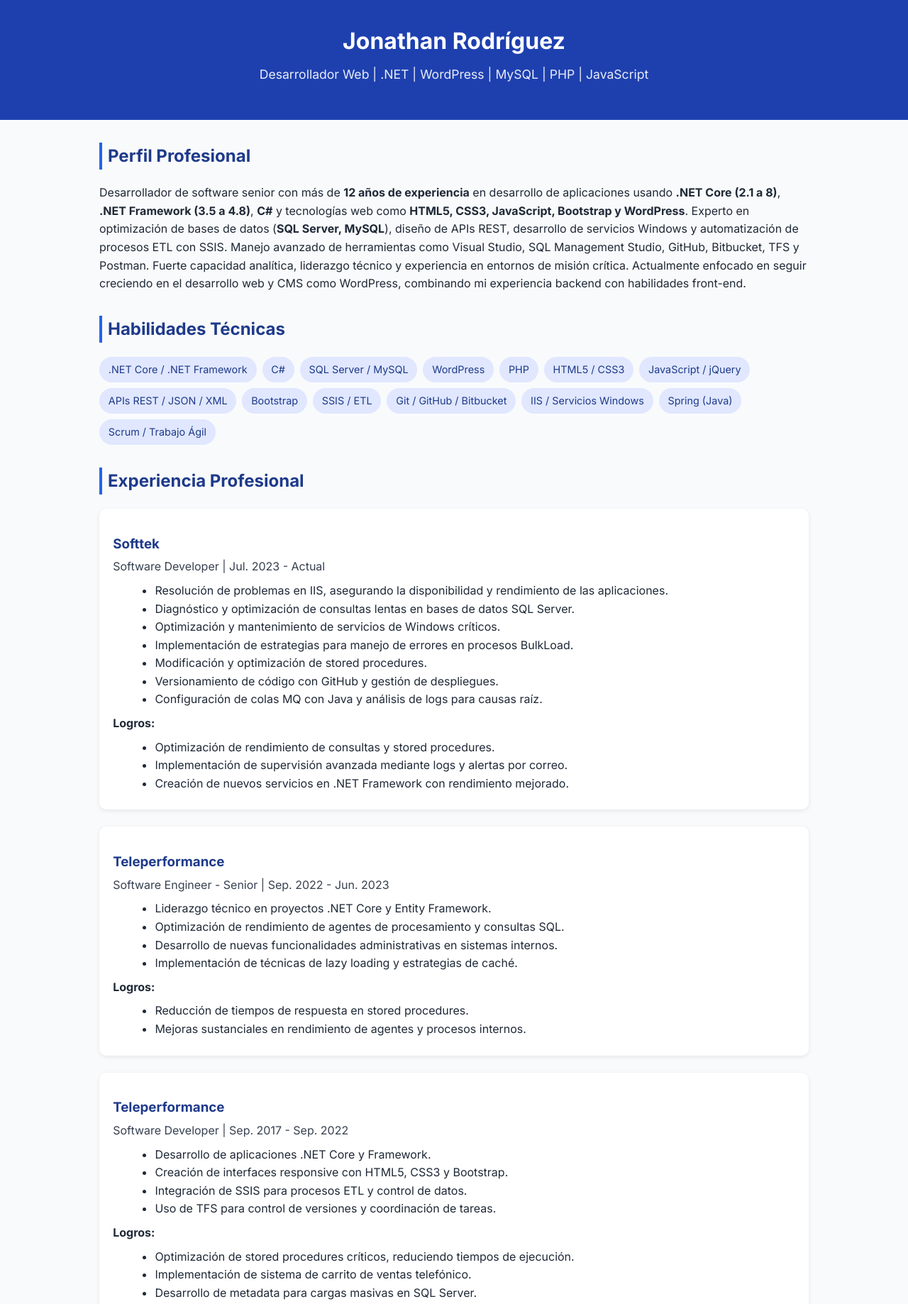
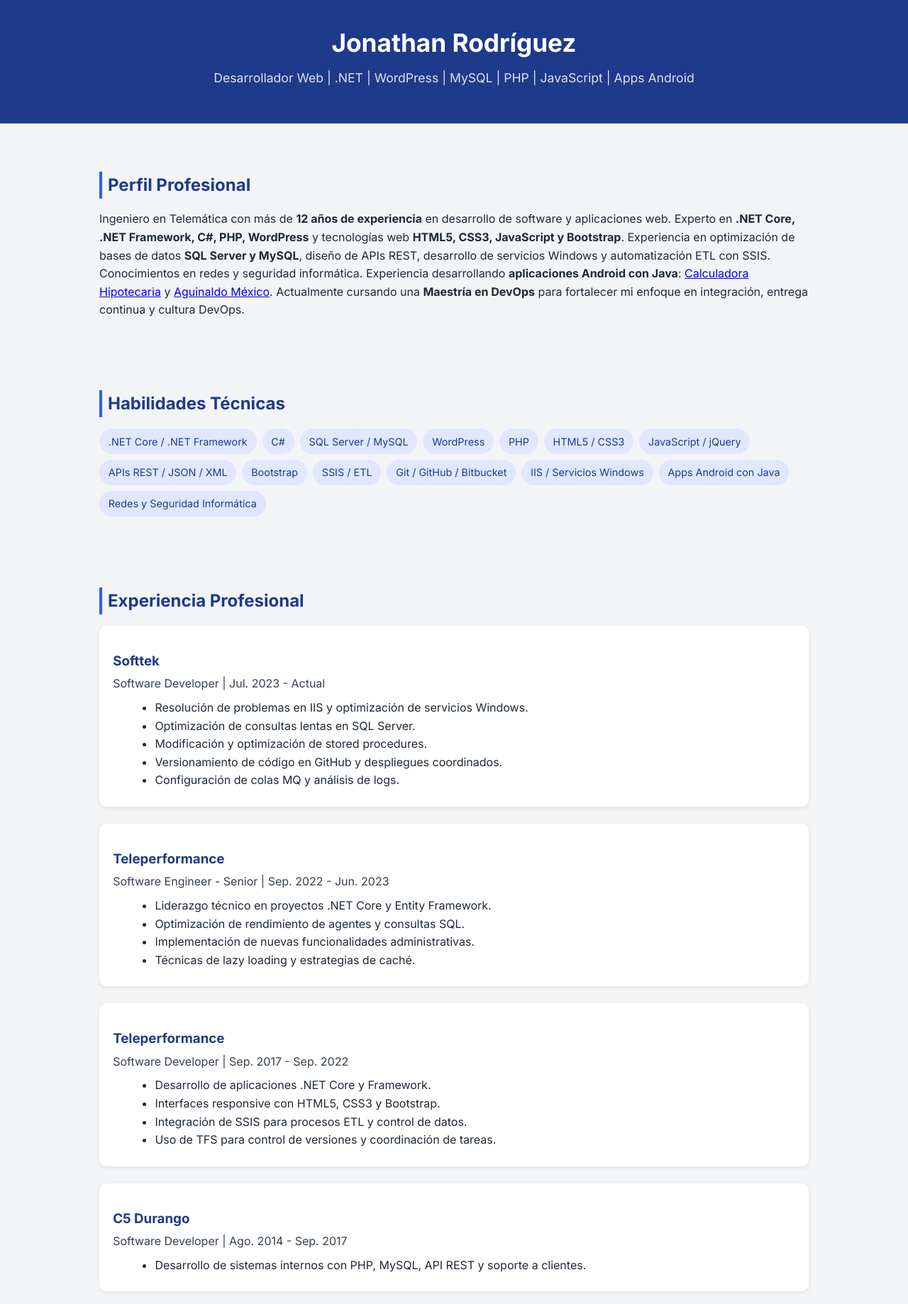
Before and after one commit to derriancito1/Portafolio, a plain HTML site: page index.html in a window 1280 px wide. Shown: the top 1838 px of the page at 71% size. Drawn offline with Linux system fonts and the light colour scheme.

Commit message:
Add files via upload

```diff
--- a/index.html
+++ b/index.html
@@ -6,39 +6,57 @@
   <title>Portafolio - Jonathan Rodríguez</title>
   <link href="https://fonts.googleapis.com/css2?family=Inter:wght@400;600;700&display=swap" rel="stylesheet">
   <style>
+    /* Colores profesionales */
+    :root {
+      --primary-color: #1e3a8a; /* azul marino */
+      --accent-color: #2563eb; /* azul corporativo */
+      --background-color: #f3f4f6; /* gris claro */
+      --text-color: #1f2937; /* gris oscuro */
+      --light-color: #ffffff; /* blanco para tarjetas */
+    }
+
     body {
       font-family: 'Inter', sans-serif;
-      background: #f9fafb;
-      color: #1f2937;
+      background: var(--background-color);
+      color: var(--text-color);
       margin: 0;
       padding: 0;
       line-height: 1.6;
     }
+
     header {
-      background: #1e40af;
-      color: white;
+      background: var(--primary-color);
+      color: var(--light-color);
       text-align: center;
       padding: 2rem 1rem;
     }
+
     header h1 {
       margin: 0;
-      font-size: 2rem;
+      font-size: 2.2rem;
     }
+
     header p {
       margin-top: 0.5rem;
       font-size: 1.1rem;
-      opacity: 0.9;
+      opacity: 0.85;
     }
+
     .section {
       max-width: 1000px;
       margin: 2rem auto;
-      padding: 0 1rem;
+      padding: 1rem;
+      background: var(--background-color);
+      border-radius: 10px;
     }
+
     h2 {
-      border-left: 4px solid #2563eb;
+      border-left: 4px solid var(--accent-color);
       padding-left: 0.5rem;
-      color: #1e3a8a;
+      color: var(--primary-color);
+      margin-bottom: 1rem;
     }
+
     .skills ul {
       display: flex;
       flex-wrap: wrap;
@@ -46,85 +64,128 @@
       padding: 0;
       list-style: none;
     }
+
     .skills li {
       background: #e0e7ff;
-      color: #1e3a8a;
+      color: var(--primary-color);
       padding: 0.4rem 0.8rem;
       border-radius: 20px;
       font-size: 0.9rem;
+      transition: background 0.2s ease;
     }
+
+    .skills li:hover {
+      background: var(--accent-color);
+      color: #fff;
+    }
+
     .projects {
       display: grid;
       grid-template-columns: repeat(auto-fit, minmax(280px, 1fr));
       gap: 1.5rem;
     }
+
     .project {
-      background: white;
+      background: var(--light-color);
       border-radius: 10px;
-      box-shadow: 0 2px 6px rgba(0,0,0,0.1);
+      box-shadow: 0 2px 8px rgba(0,0,0,0.12);
       padding: 1rem;
-      transition: transform 0.2s ease;
+      transition: transform 0.3s ease, box-shadow 0.3s ease;
     }
+
     .project:hover {
-      transform: translateY(-4px);
+      transform: translateY(-5px);
+      box-shadow: 0 4px 15px rgba(0,0,0,0.2);
     }
+
     .project h3 {
       margin-top: 0;
-      color: #1e40af;
+      color: var(--primary-color);
     }
+
     .project a {
       text-decoration: none;
-      color: #2563eb;
+      color: var(--accent-color);
       font-weight: 600;
+      transition: color 0.2s ease;
     }
+
+    .project a:hover {
+      color: var(--primary-color);
+    }
+
     .experience-item {
-      background: white;
+      background: var(--light-color);
       border-radius: 10px;
       box-shadow: 0 2px 6px rgba(0,0,0,0.08);
       padding: 1rem 1.2rem;
       margin-bottom: 1.5rem;
+      transition: transform 0.2s ease;
     }
+
+    .experience-item:hover {
+      transform: translateY(-3px);
+    }
+
     .experience-item h3 {
-      color: #1e3a8a;
+      color: var(--primary-color);
       margin-bottom: 0.3rem;
     }
+
     .experience-item h4 {
       margin: 0;
       font-weight: 500;
       color: #374151;
     }
+
     .experience-item ul {
       margin: 0.5rem 0 0.5rem 1.2rem;
     }
+
     footer {
       text-align: center;
       padding: 2rem 1rem;
-      background: #1e3a8a;
-      color: white;
+      background: var(--primary-color);
+      color: var(--light-color);
       margin-top: 3rem;
     }
+
     footer a {
       color: #93c5fd;
       text-decoration: none;
+      transition: color 0.2s ease;
+    }
+
+    footer a:hover {
+      color: #ffffff;
+    }
+
+    a {
+      transition: color 0.2s ease;
+    }
+
+    a:hover {
+      color: var(--primary-color);
     }
   </style>
 </head>
 <body>
   <header>
     <h1>Jonathan Rodríguez</h1>
-    <p>Desarrollador Web | .NET | WordPress | MySQL | PHP | JavaScript</p>
+    <p>Desarrollador Web | .NET | WordPress | MySQL | PHP | JavaScript | Apps Android</p>
   </header>
 
   <section class="section">
     <h2>Perfil Profesional</h2>
     <p>
-      Desarrollador de software senior con más de <strong>12 años de experiencia</strong> en desarrollo de aplicaciones usando
-      <strong>.NET Core (2.1 a 8)</strong>, <strong>.NET Framework (3.5 a 4.8)</strong>, <strong>C#</strong> y tecnologías web
-      como <strong>HTML5, CSS3, JavaScript, Bootstrap y WordPress</strong>.
-      Experto en optimización de bases de datos (<strong>SQL Server, MySQL</strong>), diseño de APIs REST, desarrollo de servicios Windows y automatización de procesos ETL con SSIS.
-      Manejo avanzado de herramientas como Visual Studio, SQL Management Studio, GitHub, Bitbucket, TFS y Postman.
-      Fuerte capacidad analítica, liderazgo técnico y experiencia en entornos de misión crítica.
-      Actualmente enfocado en seguir creciendo en el desarrollo web y CMS como WordPress, combinando mi experiencia backend con habilidades front-end.
+      Ingeniero en Telemática con más de <strong>12 años de experiencia</strong> en desarrollo de software y aplicaciones web.
+      Experto en <strong>.NET Core, .NET Framework, C#, PHP, WordPress</strong> y tecnologías web <strong>HTML5, CSS3, JavaScript y Bootstrap</strong>.
+      Experiencia en optimización de bases de datos <strong>SQL Server y MySQL</strong>, diseño de APIs REST, desarrollo de servicios Windows y automatización ETL con SSIS.
+      Conocimientos en redes y seguridad informática.
+      Experiencia desarrollando <strong>aplicaciones Android con Java</strong>:
+      <a href="https://play.google.com/store/apps/details?id=com.diversitisystems.calculadorahipoteca" target="_blank">Calculadora Hipotecaria</a> y
+      <a href="https://play.google.com/store/apps/details?id=com.mexico.aguinaldo.aguinaldomexico" target="_blank">Aguinaldo México</a>.
+      Actualmente cursando una <strong>Maestría en DevOps</strong> para fortalecer mi enfoque en integración, entrega continua y cultura DevOps.
     </p>
   </section>
 
@@ -143,8 +204,8 @@
       <li>SSIS / ETL</li>
       <li>Git / GitHub / Bitbucket</li>
       <li>IIS / Servicios Windows</li>
-      <li>Spring (Java)</li>
-      <li>Scrum / Trabajo Ágil</li>
+      <li>Apps Android con Java</li>
+      <li>Redes y Seguridad Informática</li>
     </ul>
   </section>
 
@@ -155,19 +216,11 @@
       <h3>Softtek</h3>
       <h4>Software Developer | Jul. 2023 - Actual</h4>
       <ul>
-        <li>Resolución de problemas en IIS, asegurando la disponibilidad y rendimiento de las aplicaciones.</li>
-        <li>Diagnóstico y optimización de consultas lentas en bases de datos SQL Server.</li>
-        <li>Optimización y mantenimiento de servicios de Windows críticos.</li>
-        <li>Implementación de estrategias para manejo de errores en procesos BulkLoad.</li>
+        <li>Resolución de problemas en IIS y optimización de servicios Windows.</li>
+        <li>Optimización de consultas lentas en SQL Server.</li>
         <li>Modificación y optimización de stored procedures.</li>
-        <li>Versionamiento de código con GitHub y gestión de despliegues.</li>
-        <li>Configuración de colas MQ con Java y análisis de logs para causas raíz.</li>
-      </ul>
-      <strong>Logros:</strong>
-      <ul>
-        <li>Optimización de rendimiento de consultas y stored procedures.</li>
-        <li>Implementación de supervisión avanzada mediante logs y alertas por correo.</li>
-        <li>Creación de nuevos servicios en .NET Framework con rendimiento mejorado.</li>
+        <li>Versionamiento de código en GitHub y despliegues coordinados.</li>
+        <li>Configuración de colas MQ y análisis de logs.</li>
       </ul>
     </div>
 
@@ -176,14 +229,9 @@
       <h4>Software Engineer - Senior | Sep. 2022 - Jun. 2023</h4>
       <ul>
         <li>Liderazgo técnico en proyectos .NET Core y Entity Framework.</li>
-        <li>Optimización de rendimiento de agentes de procesamiento y consultas SQL.</li>
-        <li>Desarrollo de nuevas funcionalidades administrativas en sistemas internos.</li>
-        <li>Implementación de técnicas de lazy loading y estrategias de caché.</li>
-      </ul>
-      <strong>Logros:</strong>
-      <ul>
-        <li>Reducción de tiempos de respuesta en stored procedures.</li>
-        <li>Mejoras sustanciales en rendimiento de agentes y procesos internos.</li>
+        <li>Optimización de rendimiento de agentes y consultas SQL.</li>
+        <li>Implementación de nuevas funcionalidades administrativas.</li>
+        <li>Técnicas de lazy loading y estrategias de caché.</li>
       </ul>
     </div>
 
@@ -192,15 +240,9 @@
       <h4>Software Developer | Sep. 2017 - Sep. 2022</h4>
       <ul>
         <li>Desarrollo de aplicaciones .NET Core y Framework.</li>
-        <li>Creación de interfaces responsive con HTML5, CSS3 y Bootstrap.</li>
+        <li>Interfaces responsive con HTML5, CSS3 y Bootstrap.</li>
         <li>Integración de SSIS para procesos ETL y control de datos.</li>
         <li>Uso de TFS para control de versiones y coordinación de tareas.</li>
-      </ul>
-      <strong>Logros:</strong>
-      <ul>
-        <li>Optimización de stored procedures críticos, reduciendo tiempos de ejecución.</li>
-        <li>Implementación de sistema de carrito de ventas telefónico.</li>
-        <li>Desarrollo de metadata para cargas masivas en SQL Server.</li>
       </ul>
     </div>
 
@@ -208,9 +250,7 @@
       <h3>C5 Durango</h3>
       <h4>Software Developer | Ago. 2014 - Sep. 2017</h4>
       <ul>
-        <li>Desarrollo de sistemas internos con PHP, MySQL, API REST y Spring.</li>
-        <li>Creación de reportes técnicos y documentación funcional.</li>
-        <li>Testing y soporte a aplicaciones críticas en entorno gubernamental.</li>
+        <li>Desarrollo de sistemas internos con PHP, MySQL, API REST y soporte a clientes.</li>
       </ul>
     </div>
 
@@ -220,7 +260,6 @@
       <ul>
         <li>Desarrollo y mantenimiento de sitios web en PHP y WordPress.</li>
         <li>Corrección de errores, mejoras de rendimiento y adaptación móvil.</li>
-        <li>Colaboración en e-commerce y optimización de SEO y UX.</li>
       </ul>
     </div>
   </section>
@@ -230,27 +269,27 @@
     <div class="projects">
       <div class="project">
         <h3>Puritronic Paso Real</h3>
-        <p>Sitio corporativo para empresa purificadora. Desarrollado con WordPress y optimización SEO.</p>
+        <p>Sitio corporativo desarrollado con WordPress.</p>
         <a href="https://puritronicpasoreal.com/" target="_blank">Ver sitio →</a>
       </div>
       <div class="project">
         <h3>Diversiti Systems</h3>
-        <p>Portal de servicios tecnológicos con diseño responsive y enfoque profesional.</p>
+        <p>Portal web de servicios tecnológicos con diseño responsive.</p>
         <a href="https://www.diversitisystems.com/" target="_blank">Ver sitio →</a>
       </div>
       <div class="project">
         <h3>POS Puritronic</h3>
-        <p>Aplicación web de punto de venta para control de ventas, stock y reportes (.NET + MySQL).</p>
+        <p>Aplicación web de punto de venta desarrollada en PHP.</p>
         <a href="https://pos.puritronicpasoreal.com/" target="_blank">Ver proyecto →</a>
       </div>
       <div class="project">
         <h3>Caja de Ahorro - Diversiti Systems</h3>
-        <p>Sistema para gestión de préstamos, con backend PHP/MySQL y diseño adaptable.</p>
+        <p>Sistema para gestión de préstamos, backend PHP/MySQL.</p>
         <a href="https://cajadeahorro.diversitisystems.com/" target="_blank">Ver proyecto →</a>
       </div>
       <div class="project">
         <h3>Home Portal - Puritronic</h3>
-        <p>Portal interno centralizado con .NET, integración de módulos y base de datos MySQL.</p>
+        <p>Sistema de inventarios y pedidos a domicilio desarrollado en .NET.</p>
         <a href="https://home.puritronicpasoreal.com/" target="_blank">Ver proyecto →</a>
       </div>
     </div>
@@ -258,7 +297,7 @@
 
   <section class="section">
     <h2>Contacto</h2>
-    <p>📧 <a href="mailto:jonathan@example.com">jonathan@example.com</a></p>
+    <p>📧 <a href="mailto:jonathan_voices@hotmail.com">jonathan_voices@hotmail.com</a></p>
     <p>🌍 México | 💼 Disponible para trabajo remoto</p>
     <p>💻 GitHub: <a href="https://github.com/derriancito1" target="_blank">github.com/derriancito1</a></p>
   </section>
```
